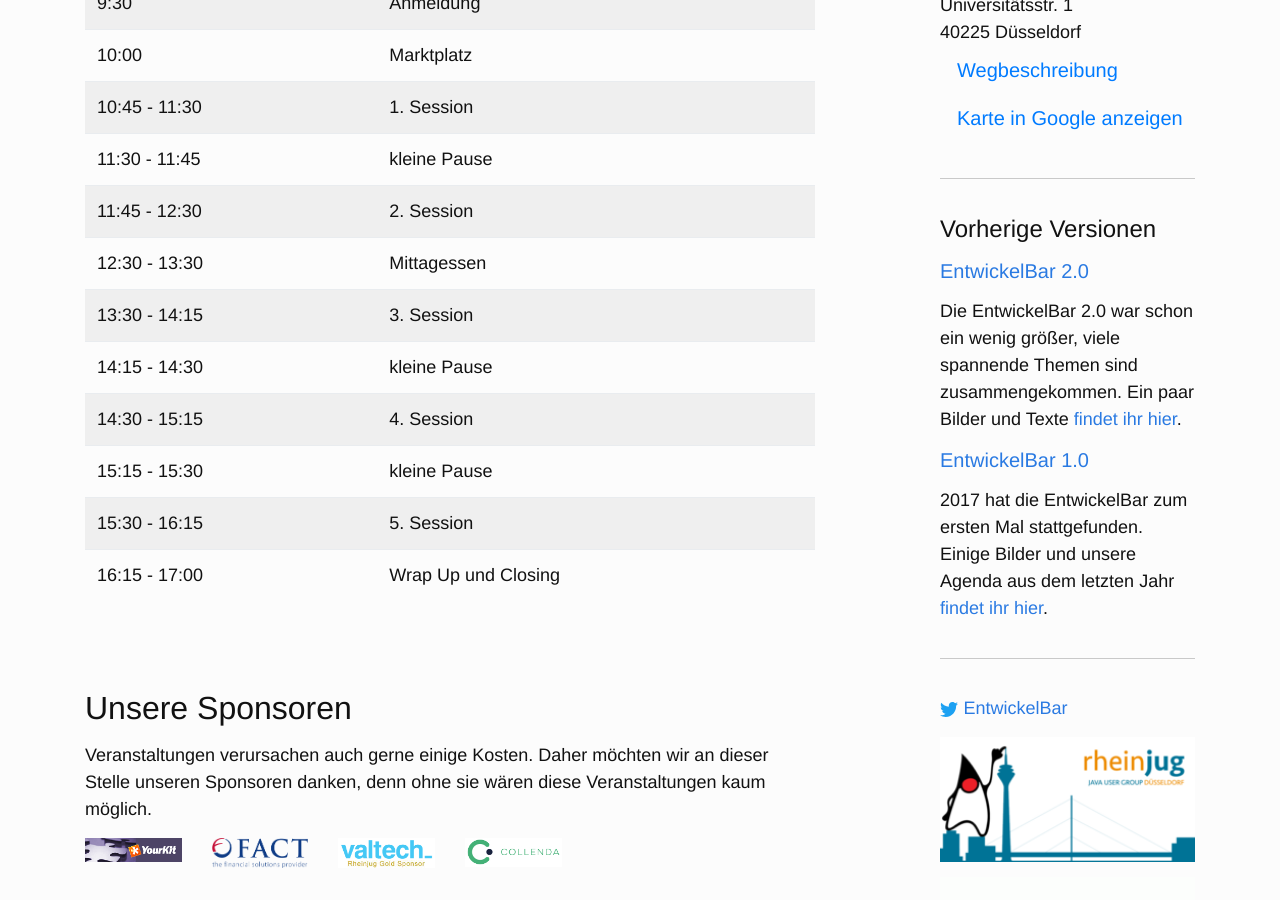
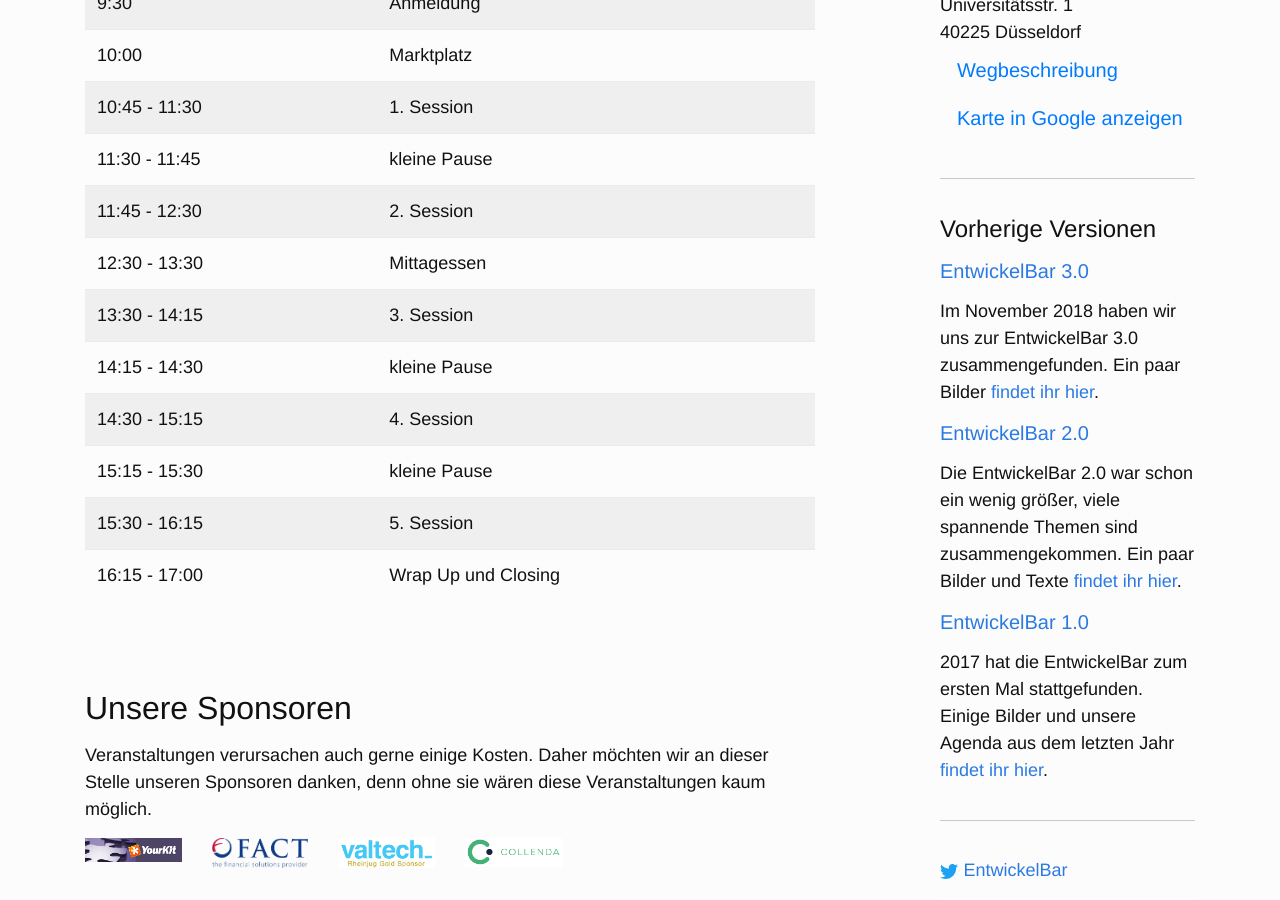
Before and after one commit to EntwickelBar/entwickelbar.github.io, a Jekyll site: the page built from index.html, in a window 1280 px wide and 900 px high, scrolled down 1155 px. Built offline with Jekyll 4.4.1, drawn with Linux system fonts in a browser that asks for light colours.

Commit message:
Add link to entwickelbar 3.0

```diff
--- a/_includes/sidebar.html
+++ b/_includes/sidebar.html
@@ -48,6 +48,13 @@
   Vorherige Versionen
 </h4>
 
+<h5>
+  <a href="/3.0">EntwickelBar 3.0</a>
+</h5>
+<p>
+  Im November 2018 haben wir uns zur EntwickelBar 3.0 zusammengefunden. Ein paar Bilder
+  <a href="/3.0">findet ihr hier</a>.
+</p>
 <h5>
   <a href="/2.0">EntwickelBar 2.0</a>
 </h5>
```
